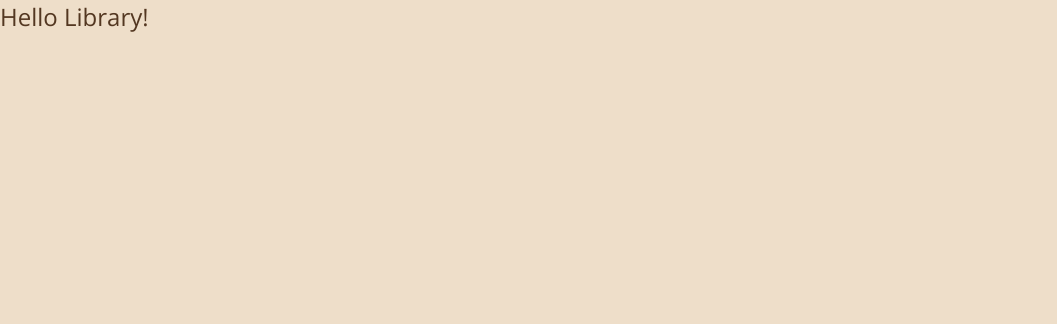
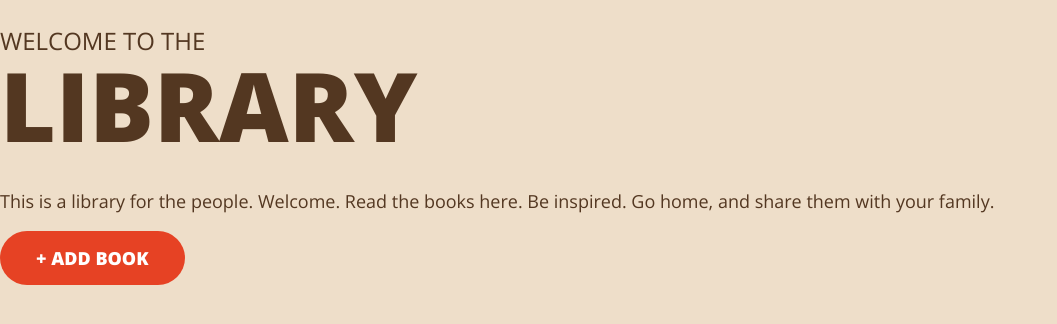
Before and after one commit to jacobespana/svelte-library, a Svelte app: page / in a window 1280 px wide. Shown: the top 324 px of the page, without its empty margins (0-1057 px from the left). Built offline with nearby package versions, Linux system fonts and the light colour scheme.

Commit message:
styling, content, Button impl to Library component

```diff
--- a/src/library/Library.svelte
+++ b/src/library/Library.svelte
@@ -1,5 +1,34 @@
-<script></script>
+<script>
+    import Button from "../common/Button.svelte";
+</script>
 
-<style></style>
+<header>
+    <span class="preamble">Welcome to the</span>
+    <h1>Library</h1>
+</header>
 
-<div>Hello Library!</div>
+<p class="greeting">
+    This is a library for the people. Welcome. Read the books here. Be inspired.
+    Go home, and share them with your family.
+</p>
+
+<Button>+ Add Book</Button>
+
+<style>
+    header {
+        margin: var(--spacingMedium) 0 var(--spacingLarge) 0;
+        text-transform: uppercase;
+    }
+    .preamble {
+        display: block;
+    }
+    h1 {
+        font-size: var(--typeSizeXXLarge);
+        font-weight: var(--typeWeightBold);
+        line-height: var(--typeLineHeightTight);
+    }
+
+    .greeting {
+        font-size: var(--typeSizeSmall);
+    }
+</style>
```
